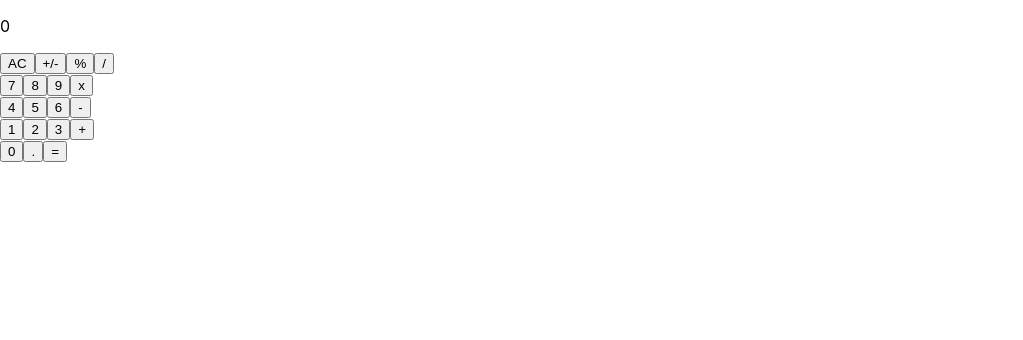
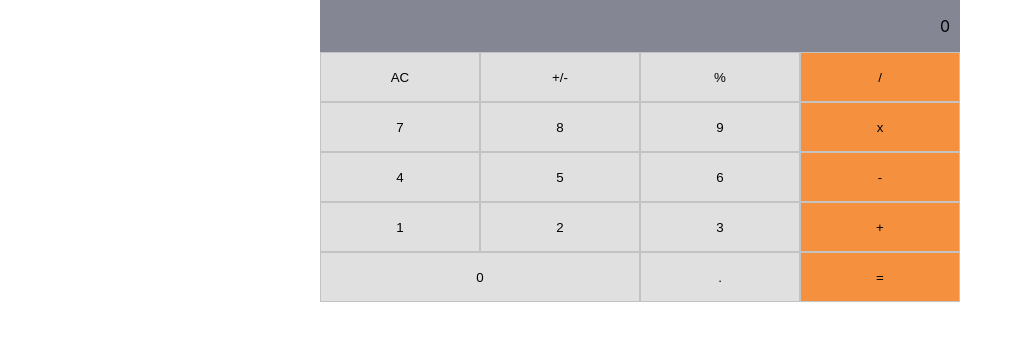
Before and after one commit to MrOmachi/Math-Magician, a React (Create React App) app: page / in a window 1280 px wide. Shown: the top 340 px of the page, without its empty margins (0-1023 px from the left). Built offline with nearby package versions, Linux system fonts and the light colour scheme.

Commit message:
Add Class to class tompanent for a cleaner UI

```diff
--- a/src/App.css
+++ b/src/App.css
@@ -1,4 +1,4 @@
-/* .calc {
+.calc {
   width: 50%;
   margin: auto;
 }
@@ -27,4 +27,4 @@
 
 .btnAc:active{
   background-color: white;
-} */
+}
```
